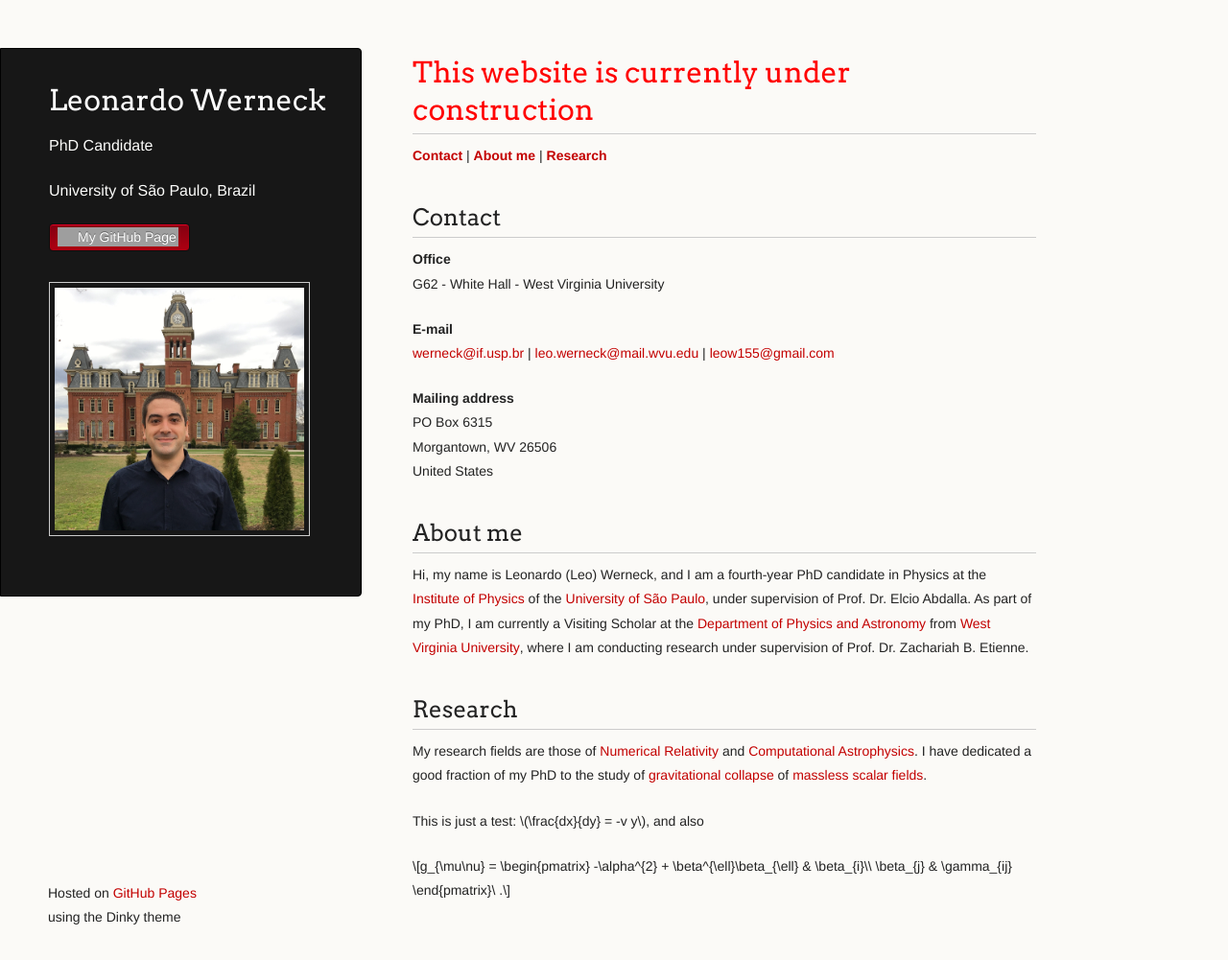
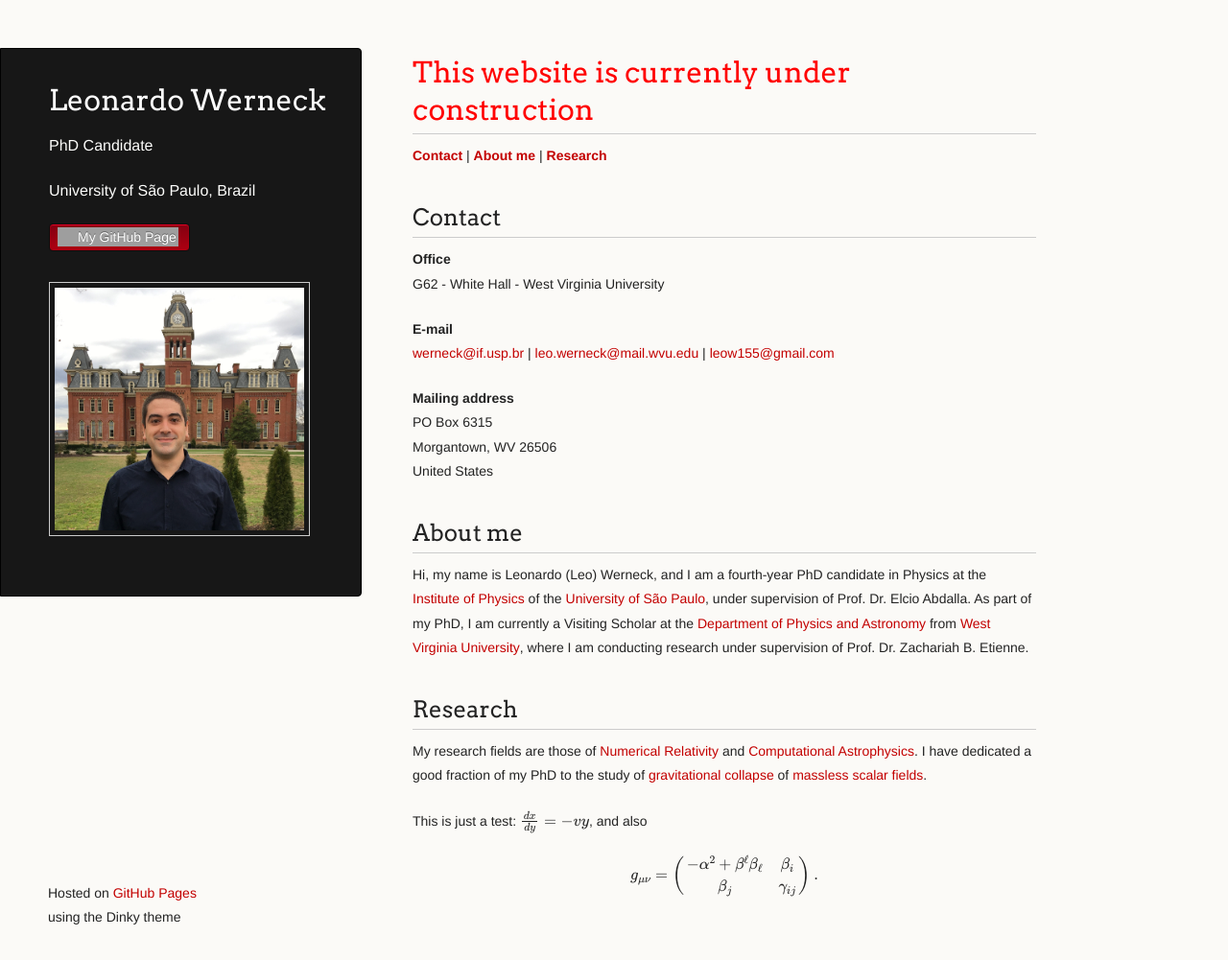
Before and after one commit to leowerneck/leowerneck.github.io, a Jekyll site: the page built from index.md, in a window 1280 px wide and 1001 px high. Shown: the whole window at 96% size. Built offline with Jekyll 4.4.1, drawn with Linux system fonts in a browser that asks for light colours; formulas are drawn with MathJax 3; a script that is not in the unit is left out; grey boxes are pictures that could not be loaded.

```diff
--- a/_includes/lib/mathjax.html
+++ /dev/null
@@ -1 +0,0 @@
-<script src="https://cdn.mathjax.org/mathjax/latest/MathJax.js?config=TeX-AMS-MML_HTMLorMML" type="text/javascript"></script>
--- a/_layouts/default.html
+++ b/_layouts/default.html
@@ -5,6 +5,7 @@
     <meta http-equiv="X-UA-Compatible" content="IE=edge">
 
 {% seo %}
+{% include mathjax.html %}
     <link rel="stylesheet" href="{{ '/assets/css/style.css?v=' | append: site.github.build_revision | relative_url }}">
     <script src="{{ '/assets/js/scale.fix.js' | relative_url }}"></script>
     <meta name="viewport" content="width=500, initial-scale=1, user-scalable=yes">
--- a/index.md
+++ b/index.md
@@ -28,7 +29,7 @@ Hi, my name is Leonardo (Leo) Werneck, and I am a fourth-year PhD candidate in P
 ## Research
 My research fields are those of [Numerical Relativity](https://en.wikipedia.org/wiki/Numerical_relativity) and [Computational Astrophysics](https://en.wikipedia.org/wiki/Computational_astrophysics). I have dedicated a good fraction of my PhD to the study of [gravitational collapse](https://en.wikipedia.org/wiki/Gravitational_collapse) of [massless scalar fields](https://en.wikipedia.org/wiki/Scalar_field_theory).
 
-This is just a test: $$\frac{dx}{dy} = -v y$$, and also
+This is just a test: $\frac{dx}{dy} = -v y$, and also
 
 $$
 g_{\mu\nu}
```
Also changed, not shown: other parts of index.md (+1 -0 lines), _includes/head.html (deleted, +0 -9 lines), _includes/mathjax.html (added, +22 -0 lines).
